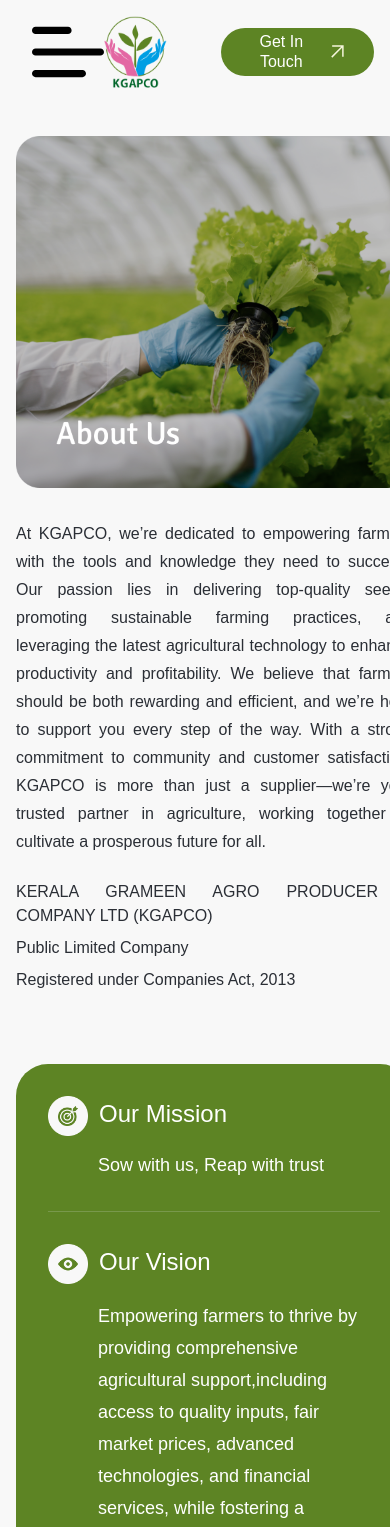
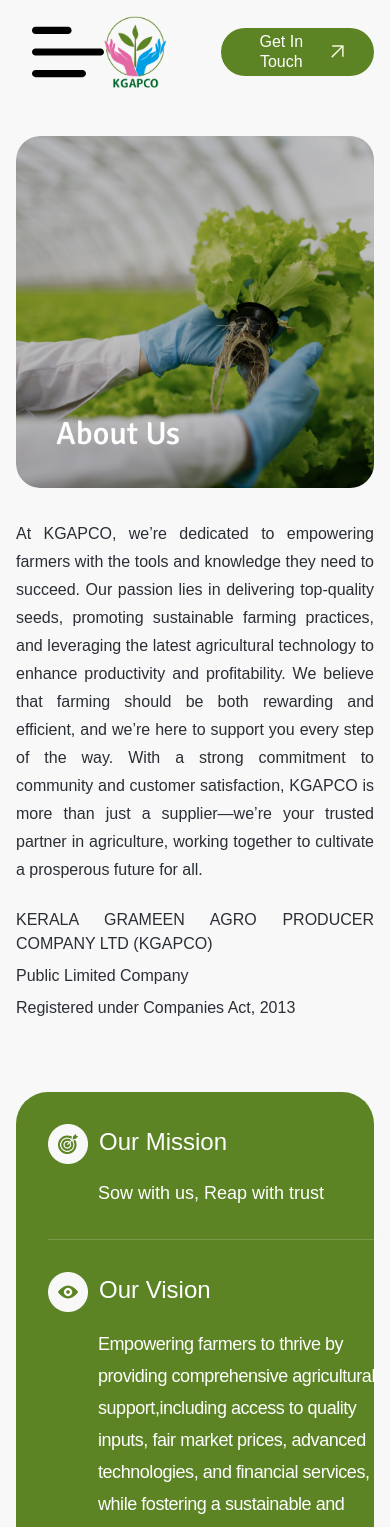
Before and after one commit to Vaishak2/Kerala_Agricultural_Producer_Firm, a React (Create React App) app: page /aboutUs in a window 390 px wide. Shown: the top 1527 px of the page. Built offline with nearby package versions, Linux system fonts and the light colour scheme.

Commit message:
aboutus responsive

```diff
--- a/src/Components/AboutComponents/AboutBanner/AboutBanner.js
+++ b/src/Components/AboutComponents/AboutBanner/AboutBanner.js
@@ -4,7 +4,7 @@
     return (
         <div className="sm:px-8 px-4">
             {/* Mobile banner image and About Us text hidden */}
-            <div className="bg-about-mobile sm:bg-about-banner bg-cover w-[395px] h-[352px] sm:w-full sm:h-[433px] mx-[] sm:mt-[40px] mt-[32px]">
+            <div className="bg-about-mobile sm:bg-about-banner rounded-3xl bg-cover w-full h-[352px] sm:w-full sm:h-[433px] mx-[] sm:mt-[40px] mt-[32px]">
                 <div className="sm:pt-[330px] sm:pl-[48px]">
                     {/* Hide About Us text on mobile */}
                     <h1 className="hidden sm:block sm:text-[48px] text-justify text-white sm:font-medium">
@@ -13,7 +13,7 @@
                 </div>
             </div>
 
-            <div className="mt-[32px] sm:mt-[40px] text-[16px] sm:text-[16px] font-light text-justify   w-[396px] sm:w-[1368px] text-[#2A2E35]">
+            <div className="mt-[32px] sm:mt-[40px] text-[16px] sm:text-[16px] font-light text-justify w-full sm:w-[1368px] text-[#2A2E35]">
                 <p className="leading-[28px] sm:leading-[28px]">
                     At KGAPCO, we’re dedicated to empowering farmers with the tools and knowledge they need to succeed.
                     Our passion lies in delivering top-quality seeds, promoting sustainable farming practices, and leveraging the latest agricultural
@@ -23,7 +23,7 @@
                 </p>
             </div>
 
-            <div className="mt-[24px] sm:mt-[24px] text-justify w-[362px]  leading-[24px] sm:leading-[28px] font-normal text-[16px] sm:text-[16px] text-[#2A2E35]">
+            <div className="mt-[24px] sm:mt-[24px] text-justify w-full  leading-[24px] sm:leading-[28px] font-normal text-[16px] sm:text-[16px] text-[#2A2E35]">
                 <p>KERALA GRAMEEN AGRO PRODUCER COMPANY LTD (KGAPCO)</p>
                 <p className="mt-[8px] sm:mt-[8px]">Public Limited Company</p>
                 <p className="mt-[8px] sm:mt-[8px]">Registered under Companies Act, 2013</p>
--- a/src/Components/AboutComponents/BoardMembers/BoardMembers.js
+++ b/src/Components/AboutComponents/BoardMembers/BoardMembers.js
@@ -34,7 +34,7 @@
             <div className='sm:text-[48px] text-[32px] font-medium flex '>
                 <h1>Board Members</h1>
             </div>
-            <div className='sm:text-[16px] font-light flex sm:leading-[28px] sm:mt-[18px] mt-[36px] w-[395px] sm:w-[666px]'>
+            <div className='sm:text-[16px] font-light flex sm:leading-[28px] sm:mt-[18px] mt-[36px] w-full sm:w-[666px]'>
                 <p className='text-justify' >At Agapco, our board of directors brings a wealth of experience and expertise to guide our mission and vision.
                     Each member is a leader in their field, dedicated to advancing agriculture and supporting our commitment to innovation and sustainability.
                     Get to know the individuals who steer our organization towards a brighter, more productive future..</p>
@@ -46,7 +46,7 @@
                 <div className='sm:ml-[24px]  text-justify'>
                     <div className='sm:mt-[55px] mt-[16px] font-semibold text-[18px] '>Johnson KP</div>
                     <div className='sm:mt-[8px] mt-[8px] font-light text-[16px]'>Chairman</div>
-                    <div className='sm:mt-[40px] mt-[24px] font-light text-[16px] leading-[28px] text-[#2A2E35] w-[396px] sm:w-[792px]'>
+                    <div className='sm:mt-[40px] mt-[24px] font-light text-[16px] leading-[28px] text-[#2A2E35] w-full sm:w-[792px]'>
                         Johnson KP, Chairman of Kerala Grameen Agro Producer Company Ltd (KGAPCO), is a trailblazing leader with a storied past, whose illustrious career has been marked by valor, precision, and a relentless pursuit of excellence. A decorated Army Veteran, he brings the same discipline, strategic prowess, and unwavering dedication to KGAPCO, inspiring his team to achieve the extraordinary.
 
                         With a unique blend of banking expertise and media savvy, Johnson KP is a masterful storyteller, weaving compelling narratives that captivate audiences and drive growth. His financial acumen, risk management expertise, and operational prowess have been a game-changer, propelling KGAPCO to new heights.
--- a/src/Components/AboutComponents/OurVision/OurVisionAbout.js
+++ b/src/Components/AboutComponents/OurVision/OurVisionAbout.js
@@ -5,7 +5,7 @@
 function OurVisionAbout() {
   return (
     <div className='sm:px-8 px-4'>
-    <div className='bg-[#5D8424] sm:rounded-[64px] rounded-[32px] w-[396px] h-[510px] mt-[72px] p-[32px]  sm:w-full sm:h-[563px] sm:mt-[104px] sm:p-[60px]'>
+    <div className='bg-[#5D8424] sm:rounded-[64px] rounded-[32px] w-full h-auto mt-[72px] p-[32px]  sm:w-full sm:h-[563px] sm:mt-[104px] sm:p-[60px]'>
       <div className='flex'>
         <img src={ourMission} alt="Mission" className='sm:w-[48px] sm:h-[48px] h-[40px] w-[40px]' />
         <h1 className='font-normal sm:text-[40px] text-[24px] ml-[11px] sm:ml-6 text-white'>Our Mission</h1>
@@ -19,16 +19,8 @@
         <img src={ourVision} alt="Vision" className='sm:w-[48px] sm:h-[48px] w-[40px] h-[40px]' />
         <h1 className='font-normal text-[24px] sm:text-[40px] ml-[11px] sm:ml-6 text-white'>Our Vision</h1>
       </div>
-      <div className='flex sm:mt-[24px] mt-[16px] ml-[50px] sm:ml-[64px] text-white font-light text-[18px] sm:text-[28px] leading-[32px] sm:leading-[44px] text-start w-[275px] sm:w-[1115px]'>
-        <p className=''>
-          Empowering farmers to thrive by
-           providing comprehensive
-         agricultural support,including
-          access to quality inputs, fair market
-           prices, advanced technologies, and
-            financial services, while fostering a sustainable and resilient
-             agricultural ecosystem.
-        </p>
+      <div className='flex sm:mt-[24px] mt-[16px] ml-[50px] sm:ml-[64px] text-white font-light text-[18px] sm:text-[28px] leading-[32px] sm:tracking-normal tracking-tight sm:leading-[44px] text-start w-full sm:w-[1115px]'>
+        <p className=''>Empowering farmers to thrive by providing comprehensive agricultural support,including access to quality inputs, fair market prices, advanced technologies, and financial services, while fostering a sustainable and resilient agricultural ecosystem.</p>
       </div>
     </div>
     </div>
--- a/src/Components/HomeComponents/BlogsCarousel/BlogsCarousel.js
+++ b/src/Components/HomeComponents/BlogsCarousel/BlogsCarousel.js
@@ -61,7 +61,7 @@
 function BlogsCarousel() {
     return (
 
-        <div className='sm:px-8 bg-[#FFFFFF] sm:mt-[104px] mt-[72px] sm:pb-[84px]'>
+        <div className='sm:px-8 bg-[#FFFFFF] sm:mt-[104px] mt-[72px] sm:pb-[84px] pb-[72px]'>
             <div className='sm:text-[48px] text-[32px] font-medium sm:pt-[104px] pt-[72px]'>Our Blogs</div>
             <div className='sm:w-[798px] w-full mx-auto text-[16px] sm:leading-8 leading-7 font-light sm:mt-6 mt-4'>Stay informed with our agricultural blog, featuring expert tips, industry insights, and practical advice to enhance your farming operations and drive success.</div>
 
```
